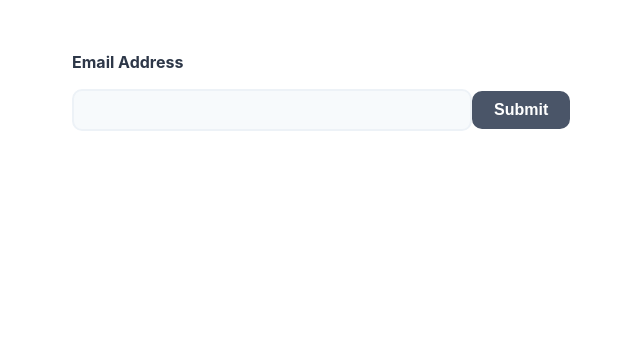
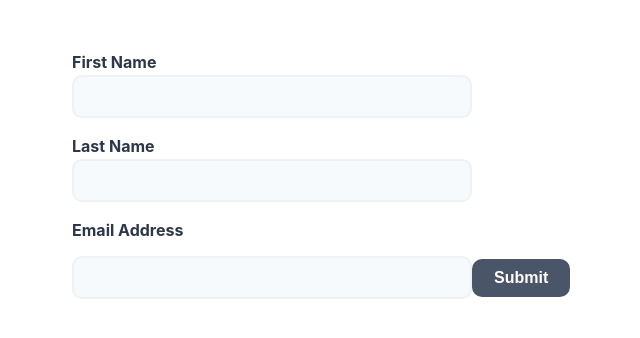
Before and after one commit to angelmotta/formik-sample, a React (Vite) app: page / in a window 1280 px wide. Shown: the top 338 px of the page, without its empty margins (8-648 px from the left). Built offline with nearby package versions, Linux system fonts and the light colour scheme.

Commit message:
feat: adding fields

```diff
--- a/src/App.js
+++ b/src/App.js
@@ -5,13 +5,35 @@
 
 const SignupForm = () => {
     const formik = useFormik({
-        initialValues: { email: "" },
+        initialValues: {
+            firstName: "",
+            lastName: "",
+            email: "",
+        },
         onSubmit: (values) => {
             alert(JSON.stringify(values, null, 2));
         },
     });
     return (
         <form onSubmit={formik.handleSubmit}>
+            <label htmlFor="firstName">First Name</label>
+            <input
+                id="firstName"
+                name="firstName"
+                type="text"
+                onChange={formik.handleChange}
+                value={formik.values.firstName}
+            />
+
+            <label htmlFor="lastName">Last Name</label>
+            <input
+                id="lastName"
+                name="lastName"
+                type="text"
+                onChange={formik.handleChange}
+                value={formik.values.lastName}
+            />
+
             <label htmlFor="email">Email Address</label>
             <input
                 id="email"
```
